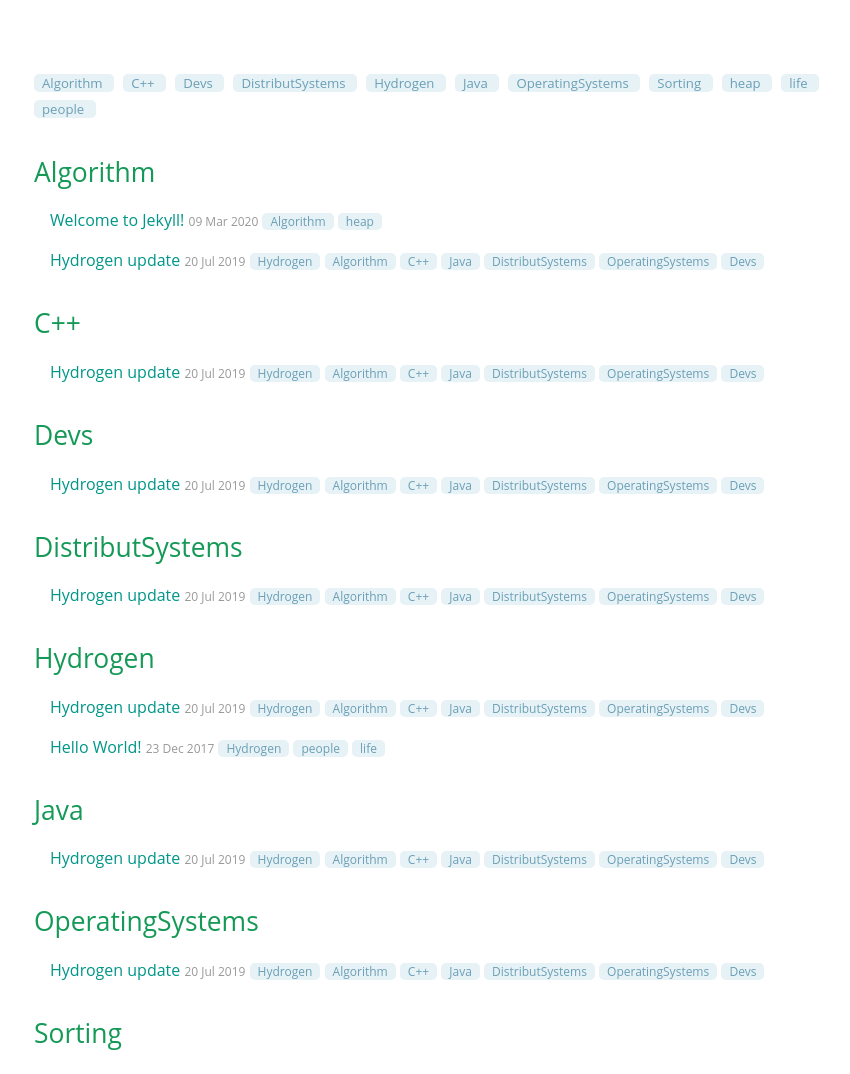
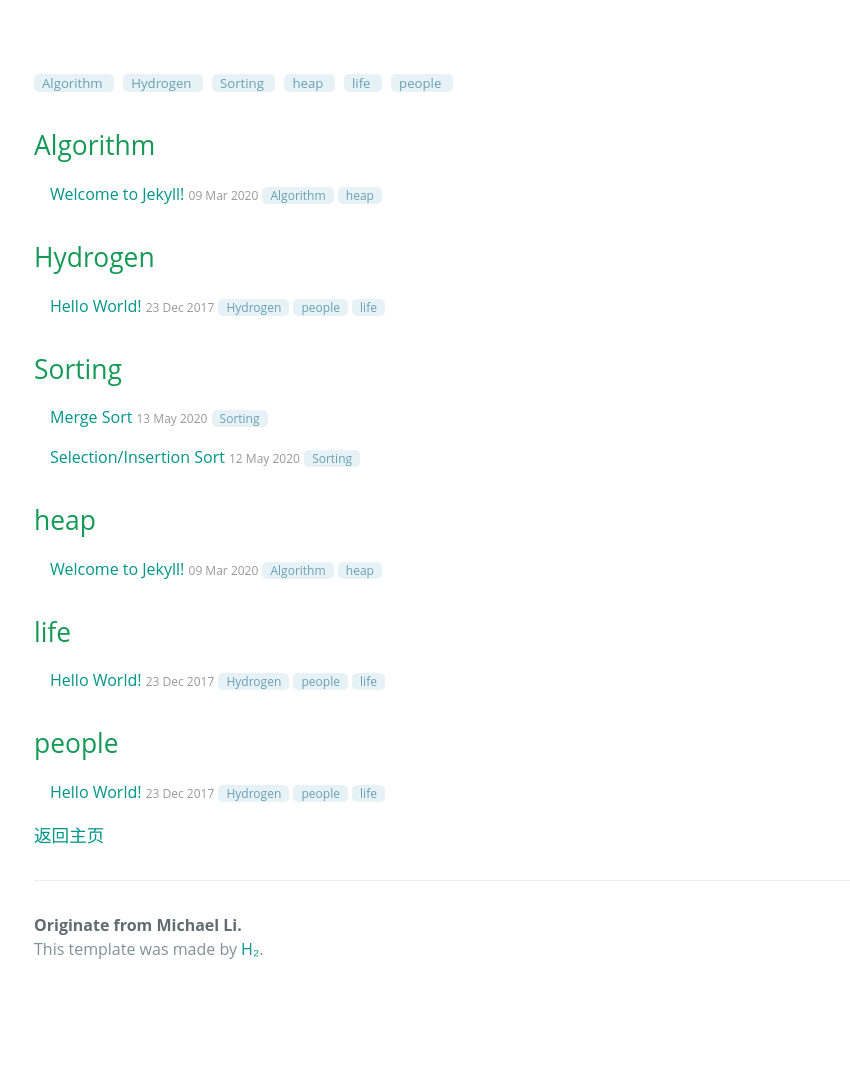
Before and after one commit to zl323/zl323.github.io, a Jekyll site: the page built from pages/Algorithms.md, in a window 1280 px wide and 1400 px high. Shown: the part 326-1400 px from the top of the window, without its empty margins (190-1040 px from the left). Built offline with Jekyll 4.4.1, drawn with Linux system fonts in a browser that asks for light colours; some web fonts are replaced.

Commit message:
update post

```diff
--- a/_posts/2019-7-20-update.md
+++ b/_posts/2019-7-20-update.md
@@ -1,7 +1,6 @@
 ---
 layout: post
 title: Hydrogen update
-tags: Hydrogen Algorithm C++ Java DistributSystems OperatingSystems Devs
 ---
 
 Hydrogen 1.1.0更新
--- /dev/null
+++ b/_posts/2020-05-13-Merge-Sort.md
@@ -0,0 +1,7 @@
+---
+layout: post
+title:  "Merge Sort"
+date:   2020-05-13
+tags: Sorting
+mathjax: true
+---
```
